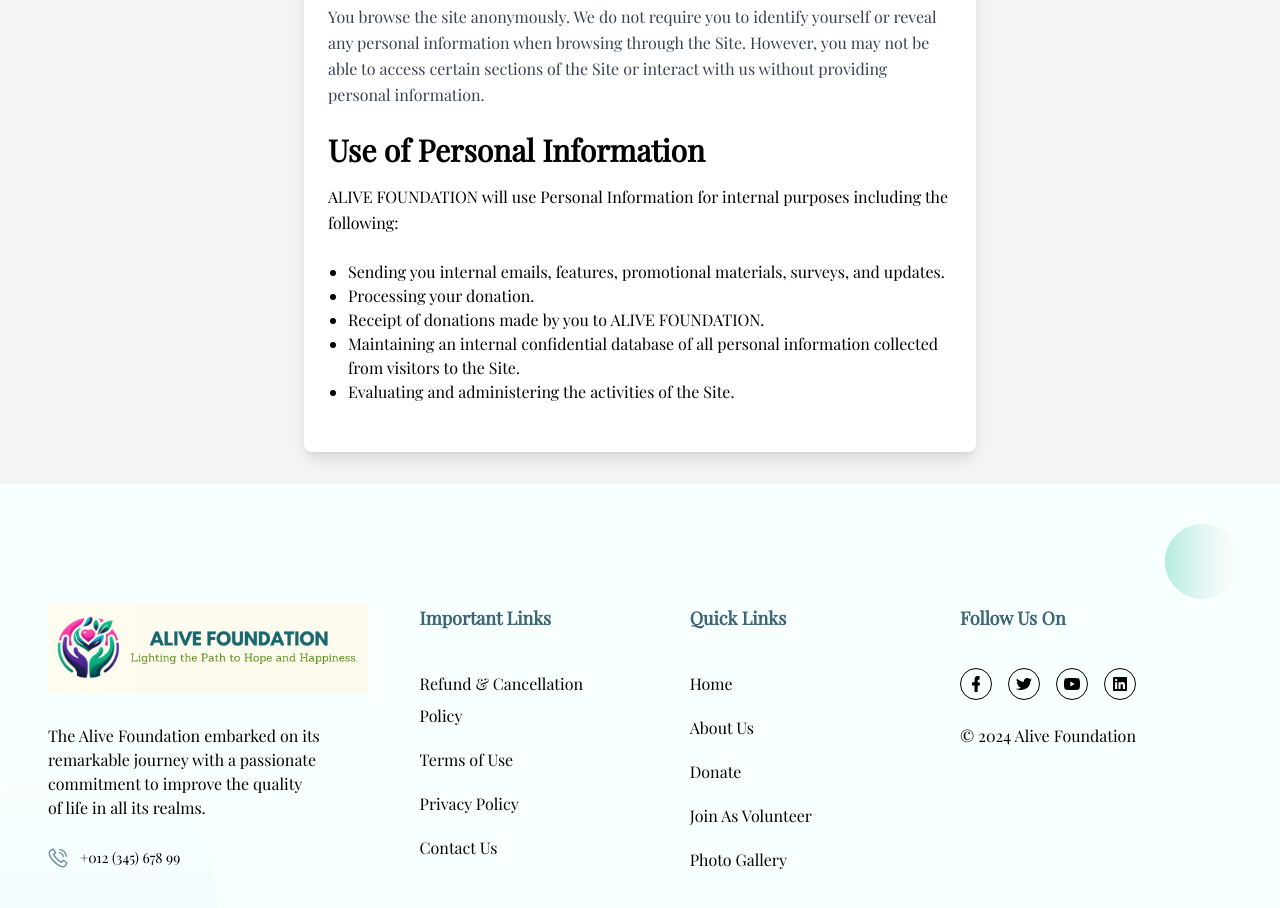
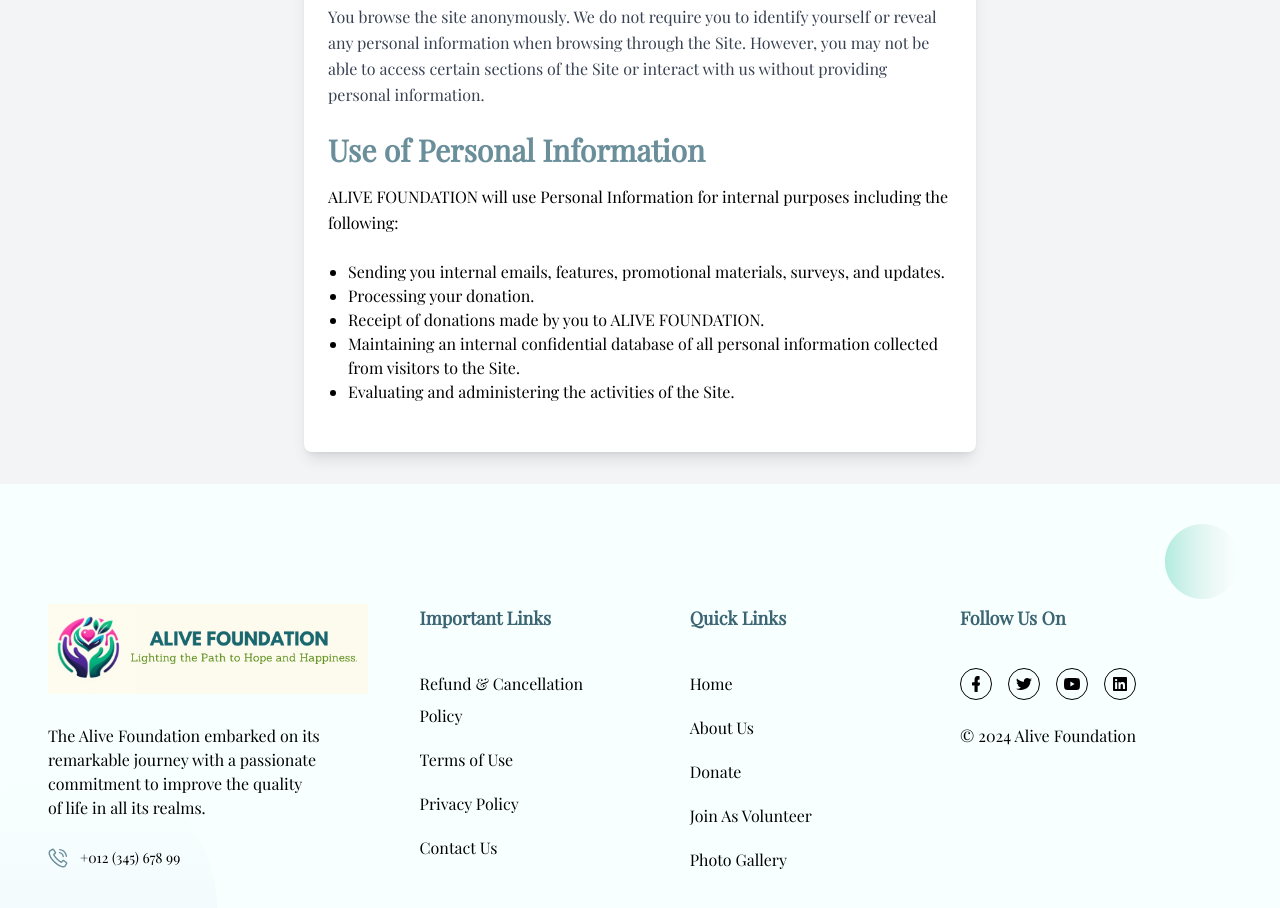
Before and after one commit to prabalgupta2411/alive-foundation, a React (Create React App) app in the folder frontend/: page /privacy-policy in a window 1280 px wide. Shown: the part 860-1768 px from the top of the page. Built offline with nearby package versions, Linux system fonts and the light colour scheme; a web font is replaced by a local one.

Commit message:
modified:   frontend/src/pages/PrivacyPolicy.js 	modified:   frontend/src/pages/PrivacyPolicy.js

```diff
--- a/frontend/src/pages/PrivacyPolicy.js
+++ b/frontend/src/pages/PrivacyPolicy.js
@@ -36,7 +36,7 @@ const PrivacyPolicy = () => {
           You browse the site anonymously. We do not require you to identify yourself or reveal any personal information when browsing through the Site. However, you may not be able to access certain sections of the Site or interact with us without providing personal information.
         </p>
 
-        <h2 className="text-3xl font-semibold text-black-800 mt-6 mb-4">Use of Personal Information</h2>
+        <h2 className="text-3xl font-semibold text-[#6a8f9a] mt-6 mb-4">Use of Personal Information</h2>
         <p className="mb-6 text-black-700 leading-relaxed">
           ALIVE FOUNDATION will use Personal Information for internal purposes including the following:
         </p>
```
